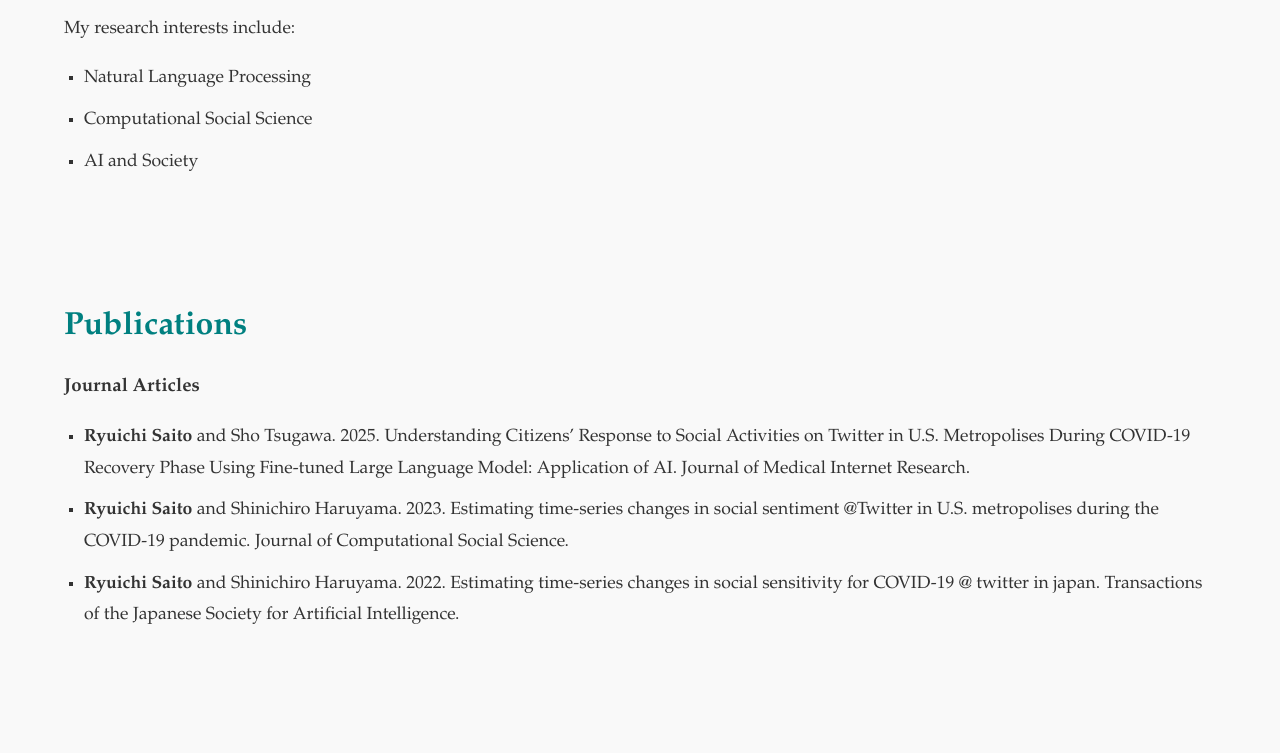
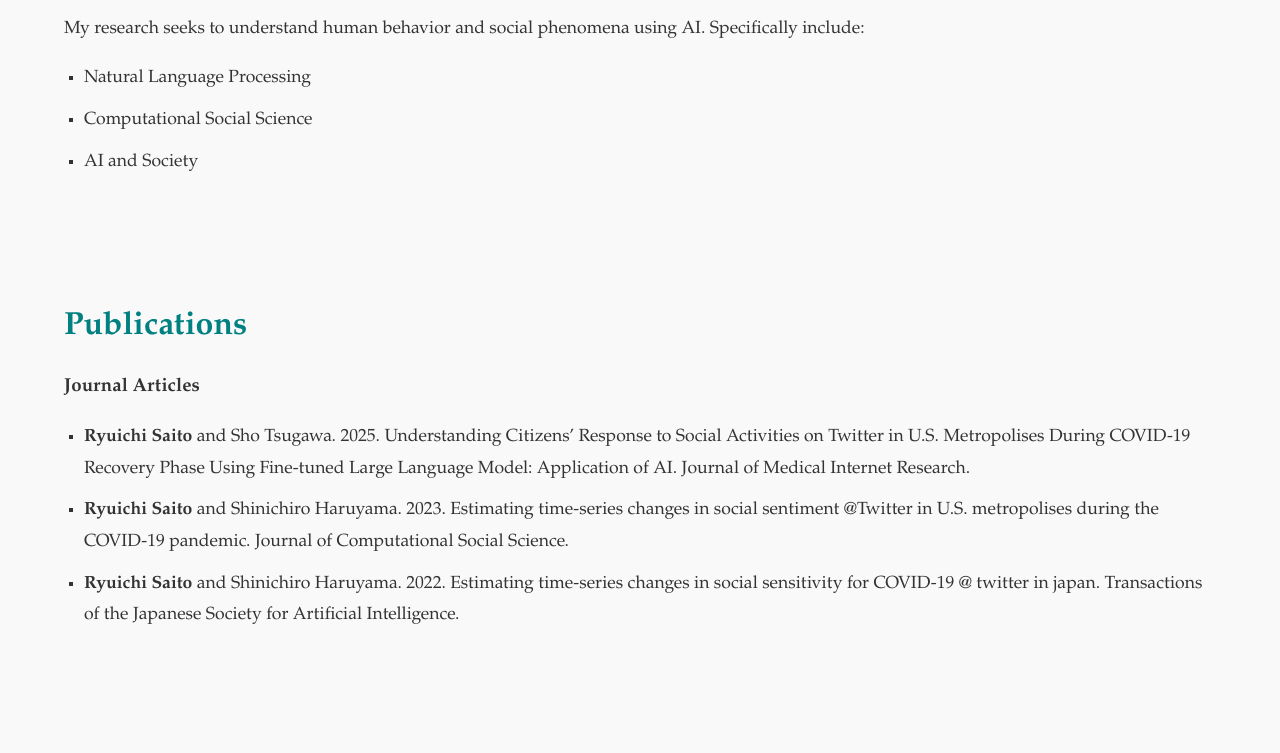
Before and after one commit to RyuichiSaito1/pages, a plain HTML site: page index.html in a window 1280 px wide. Shown: the part 523-1276 px from the top of the page. Drawn offline with Linux system fonts and the light colour scheme.

Commit message:
Modified pages

```diff
--- a/index.html
+++ b/index.html
@@ -33,7 +33,7 @@
     <section id="research" class="section">
         <div class="container">
             <h2>Research</h2>
-            <p>My research interests include:</p>
+            <p>My research seeks to understand human behavior and social phenomena using AI. Specifically include:</p>
             <ul>
                 <li>Natural Language Processing</li>
                 <li>Computational Social Science</li>
@@ -70,6 +70,7 @@
     <section id="contact" class="section">
         <div class="container">
             <h2>Contact</h2>
+            <p>Feel free to reach out to me with anything.</p>
             <ul>
                 ryuichi.saito22 [at] gmail.com
             </ul>
```
